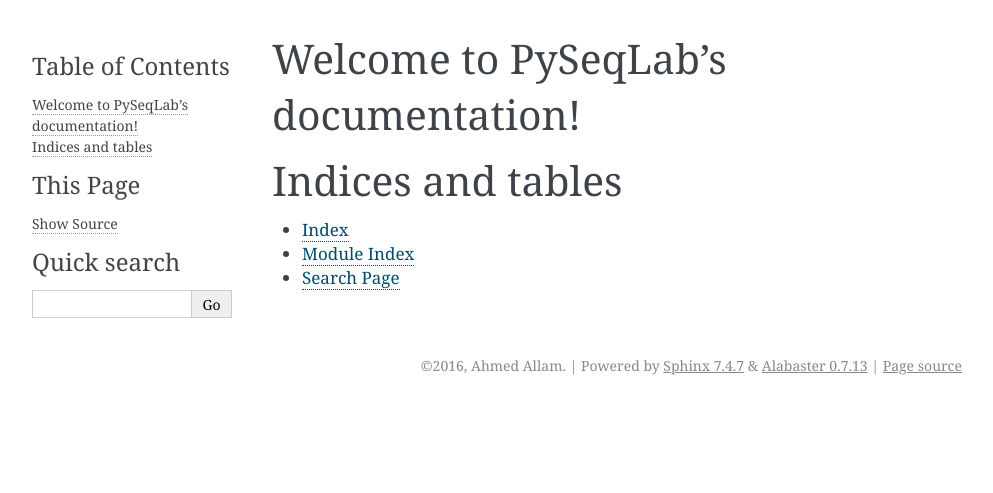
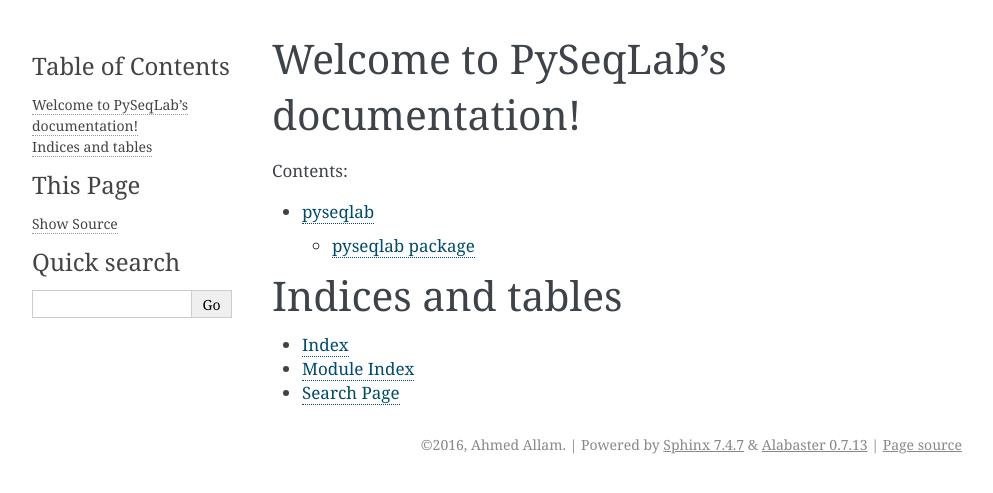
Before and after one commit to uzh-dqbm-cmi/PySeqLab, a Sphinx documentation site: the page built from docs/source/index.rst, in a window 1280 px wide. Shown: the top 493 px of the page, without its empty margins (148-1141 px from the left). Built offline with Sphinx 7.4.7, drawn with Linux system fonts in a browser that asks for light colours.

Commit message:
integrating documentation

```diff
--- a/docs/source/conf.py
+++ b/docs/source/conf.py
@@ -19,8 +19,7 @@
 #
 import os
 import sys
-sys.path.insert(0, os.path.abspath('../..'))
-
+sys.path.insert(0, os.path.abspath('../../pyseqlab'))
 
 # -- General configuration ------------------------------------------------
 
--- a/docs/source/index.rst
+++ b/docs/source/index.rst
@@ -10,6 +10,7 @@
    :maxdepth: 2
    :caption: Contents:
 
+   modules
 
 
 Indices and tables
```
